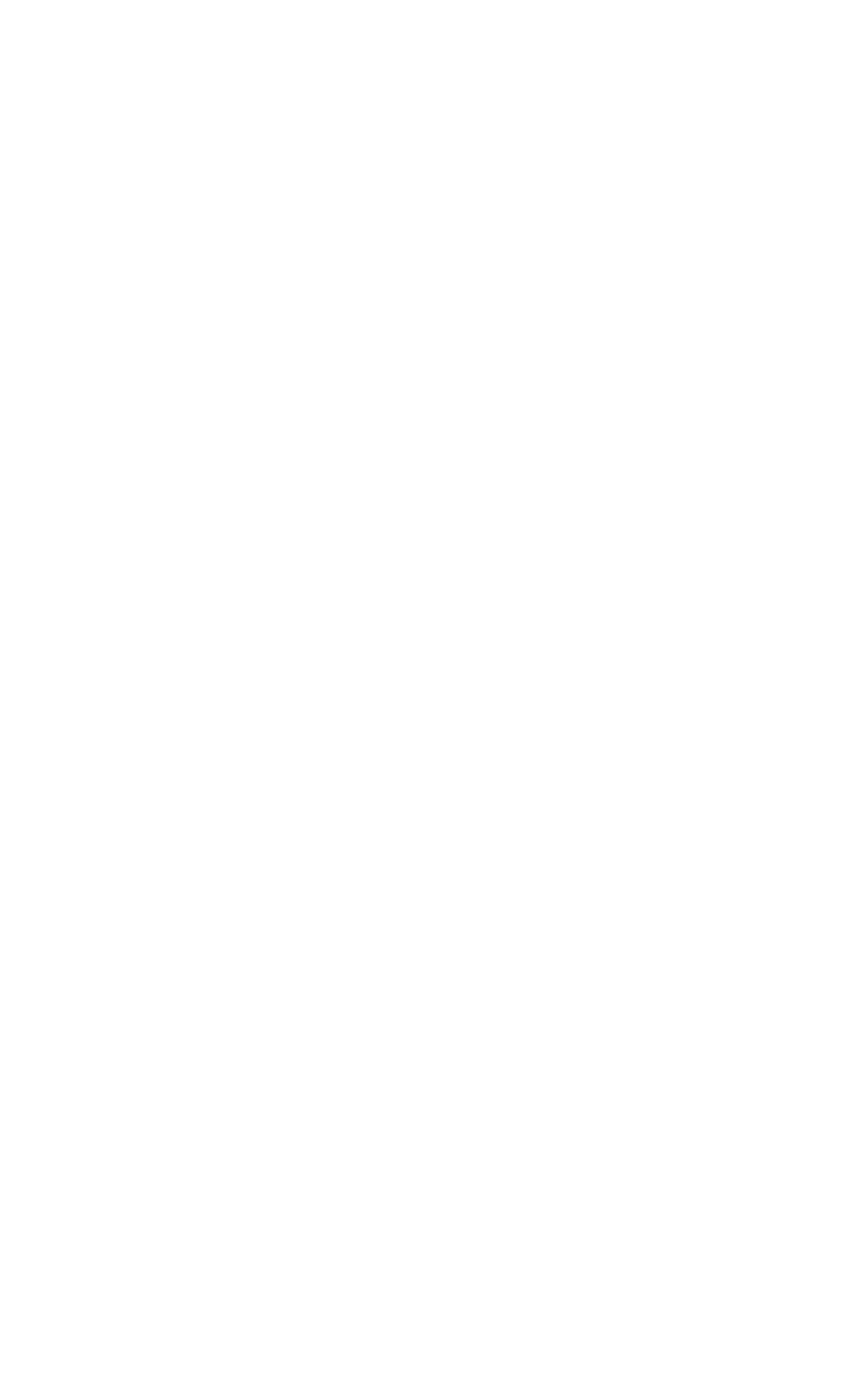
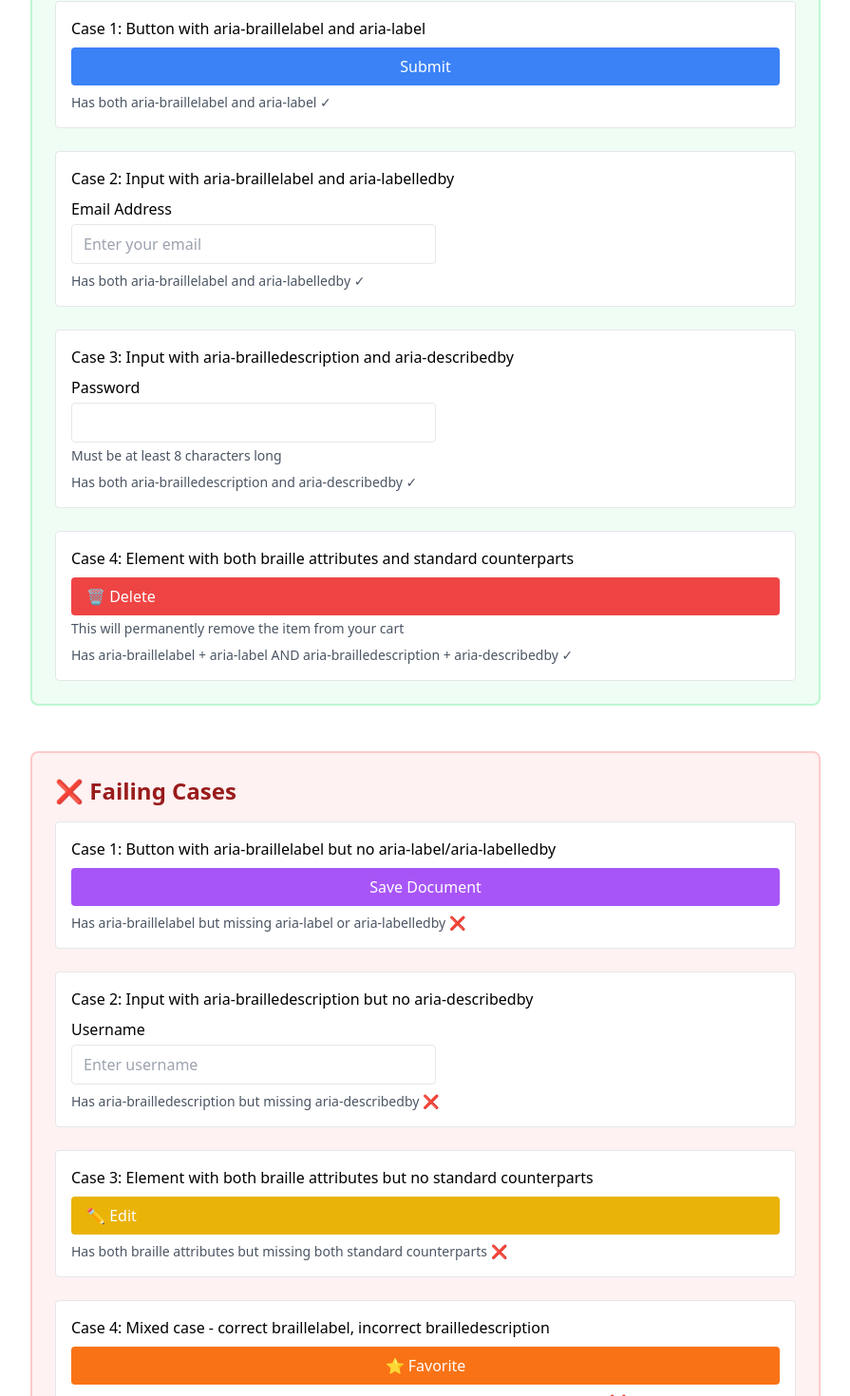
Before and after one commit to test-party/guinea-pig-next, a Next.js app: page /aria-braille-equivalent in a window 1280 px wide. Shown: the part 173-1643 px from the top of the page at 95% size, without its empty margins (192-1087 px from the left). Before the commit the page ends 800 px from the top, so only its background shows below. Built offline with nearby package versions, Linux system fonts and the light colour scheme.

Commit message:
amk - claude

```diff
--- a/src/app/aria-braille-equivalent/page.tsx
+++ b/src/app/aria-braille-equivalent/page.tsx
@@ -1,36 +1,187 @@
 //http://localhost:3000/aria-braille-equivalent
+import React from 'react';
 export default function Page() {
     return (
-        <div>
-            <h1>Test Page for aria-braille-equivalent Violations</h1>
+        <div className="p-8 max-w-4xl mx-auto">
+            <h1 className="text-3xl font-bold mb-8 text-gray-800">
+                Axe-core aria-braille-equivalent Rule Test Cases
+            </h1>
 
-            <div id="pass1" aria-braillelabel="hello">Hello</div>
-            <div id="pass2" aria-braillelabel=""></div>
-            <div id="incomplete1" aria-braillelabel="hello"></div>
+            <div className="space-y-12">
+                {/* Passing Cases Section */}
+                <section className="bg-green-50 p-6 rounded-lg border-2 border-green-200">
+                    <h2 className="text-2xl font-semibold mb-4 text-green-800">
+                        ✅ Passing Cases
+                    </h2>
 
-            <div
-                id="pass3"
-                aria-roledescription="table of contents"
-                aria-brailleroledescription=""
-            ></div>
+                    <div className="space-y-6">
+                        {/* Case 1: aria-braillelabel with aria-label */}
+                        <div className="bg-white p-4 rounded border">
+                            <h3 className="font-medium mb-2">Case 1: Button with aria-braillelabel and aria-label</h3>
+                            <button
+                                aria-label="Submit form"
+                                aria-braillelabel="Sub"
+                                className="bg-blue-500 text-white px-4 py-2 rounded hover:bg-blue-600"
+                            >
+                                Submit
+                            </button>
+                            <p className="text-sm text-gray-600 mt-2">
+                                Has both aria-braillelabel and aria-label ✓
+                            </p>
+                        </div>
 
-            <div
-                id="pass4"
-                aria-roledescription="table of contents"
-                aria-brailleroledescription="table of contents"
-            ></div>
+                        {/* Case 2: aria-braillelabel with aria-labelledby */}
+                        <div className="bg-white p-4 rounded border">
+                            <h3 className="font-medium mb-2">Case 2: Input with aria-braillelabel and aria-labelledby</h3>
+                            <label id="email-label" className="block mb-1">Email Address</label>
+                            <input
+                                type="email"
+                                aria-labelledby="email-label"
+                                aria-braillelabel="Email"
+                                className="border px-3 py-2 rounded w-full max-w-sm"
+                                placeholder="Enter your email"
+                            />
+                            <p className="text-sm text-gray-600 mt-2">
+                                Has both aria-braillelabel and aria-labelledby ✓
+                            </p>
+                        </div>
 
-            <div
-                id="pass5"
-                aria-roledescription=""
-                aria-brailleroledescription=""
-            ></div>
+                        {/* Case 3: aria-brailledescription with aria-describedby */}
+                        <div className="bg-white p-4 rounded border">
+                            <h3 className="font-medium mb-2">Case 3: Input with aria-brailledescription and aria-describedby</h3>
+                            <label htmlFor="password" className="block mb-1">Password</label>
+                            <input
+                                id="password"
+                                type="password"
+                                aria-describedby="pwd-help"
+                                aria-brailledescription="8+ chars"
+                                className="border px-3 py-2 rounded w-full max-w-sm"
+                            />
+                            <div id="pwd-help" className="text-sm text-gray-600 mt-1">
+                                Must be at least 8 characters long
+                            </div>
+                            <p className="text-sm text-gray-600 mt-2">
+                                Has both aria-brailledescription and aria-describedby ✓
+                            </p>
+                        </div>
 
-            <div
-                id="incomplete2"
-                aria-roledescription=""
-                aria-brailleroledescription="table of contents"
-            ></div>
+                        {/* Case 4: Both braille attributes with corresponding standard attributes */}
+                        <div className="bg-white p-4 rounded border">
+                            <h3 className="font-medium mb-2">Case 4: Element with both braille attributes and standard counterparts</h3>
+                            <div
+                                role="button"
+                                tabIndex={0}
+                                aria-label="Delete item from cart"
+                                aria-braillelabel="Del"
+                                aria-describedby="delete-desc"
+                                aria-brailledescription="Rm item"
+                                className="bg-red-500 text-white px-4 py-2 rounded cursor-pointer hover:bg-red-600 inline-block"
+                            >
+                                🗑️ Delete
+                            </div>
+                            <div id="delete-desc" className="text-sm text-gray-600 mt-1">
+                                This will permanently remove the item from your cart
+                            </div>
+                            <p className="text-sm text-gray-600 mt-2">
+                                Has aria-braillelabel + aria-label AND aria-brailledescription + aria-describedby ✓
+                            </p>
+                        </div>
+                    </div>
+                </section>
+
+                {/* Failing Cases Section */}
+                <section className="bg-red-50 p-6 rounded-lg border-2 border-red-200">
+                    <h2 className="text-2xl font-semibold mb-4 text-red-800">
+                        ❌ Failing Cases
+                    </h2>
+
+                    <div className="space-y-6">
+                        {/* Case 1: aria-braillelabel without standard label */}
+                        <div className="bg-white p-4 rounded border">
+                            <h3 className="font-medium mb-2">Case 1: Button with aria-braillelabel but no aria-label/aria-labelledby</h3>
+                            <button
+                                aria-braillelabel="Save"
+                                className="bg-purple-500 text-white px-4 py-2 rounded hover:bg-purple-600"
+                            >
+                                Save Document
+                            </button>
+                            <p className="text-sm text-gray-600 mt-2">
+                                Has aria-braillelabel but missing aria-label or aria-labelledby ❌
+                            </p>
+                        </div>
+
+                        {/* Case 2: aria-brailledescription without aria-describedby */}
+                        <div className="bg-white p-4 rounded border">
+                            <h3 className="font-medium mb-2">Case 2: Input with aria-brailledescription but no aria-describedby</h3>
+                            <label htmlFor="username" className="block mb-1">Username</label>
+                            <input
+                                id="username"
+                                type="text"
+                                aria-brailledescription="Req field"
+                                className="border px-3 py-2 rounded w-full max-w-sm"
+                                placeholder="Enter username"
+                            />
+                            <p className="text-sm text-gray-600 mt-2">
+                                Has aria-brailledescription but missing aria-describedby ❌
+                            </p>
+                        </div>
+
+                        {/* Case 3: Both braille attributes without standard counterparts */}
+                        <div className="bg-white p-4 rounded border">
+                            <h3 className="font-medium mb-2">Case 3: Element with both braille attributes but no standard counterparts</h3>
+                            <div
+                                role="button"
+                                tabIndex={0}
+                                aria-braillelabel="Edit"
+                                aria-brailledescription="Mod content"
+                                className="bg-yellow-500 text-white px-4 py-2 rounded cursor-pointer hover:bg-yellow-600 inline-block"
+                            >
+                                ✏️ Edit
+                            </div>
+                            <p className="text-sm text-gray-600 mt-2">
+                                Has both braille attributes but missing both standard counterparts ❌
+                            </p>
+                        </div>
+
+                        {/* Case 4: Mixed - one correct, one incorrect */}
+                        <div className="bg-white p-4 rounded border">
+                            <h3 className="font-medium mb-2">Case 4: Mixed case - correct braillelabel, incorrect brailledescription</h3>
+                            <button
+                                aria-label="Add to favorites"
+                                aria-braillelabel="Fav"
+                                aria-brailledescription="Star item"
+                                className="bg-orange-500 text-white px-4 py-2 rounded hover:bg-orange-600"
+                            >
+                                ⭐ Favorite
+                            </button>
+                            <p className="text-sm text-gray-600 mt-2">
+                                Has aria-braillelabel + aria-label ✓ but aria-brailledescription without aria-describedby ❌
+                            </p>
+                        </div>
+                    </div>
+                </section>
+
+                {/* Instructions */}
+                <section className="bg-blue-50 p-6 rounded-lg border-2 border-blue-200">
+                    <h2 className="text-2xl font-semibold mb-4 text-blue-800">
+                        🔧 Testing Instructions
+                    </h2>
+                    <div className="space-y-3 text-gray-700">
+                        <p>
+                            <strong>To test with axe-core:</strong>
+                        </p>
+                        <ol className="list-decimal list-inside space-y-2 ml-4">
+                            <li>Run axe-core scanner on this page</li>
+                            <li>Look for violations of the "aria-braille-equivalent" rule</li>
+                            <li>The failing cases should be flagged as violations</li>
+                            <li>The passing cases should not trigger any violations</li>
+                        </ol>
+                        <p className="mt-4">
+                            <strong>Expected behavior:</strong> The rule should detect 4 violations from the failing cases section.
+                        </p>
+                    </div>
+                </section>
+            </div>
         </div>
     );
 }
```
